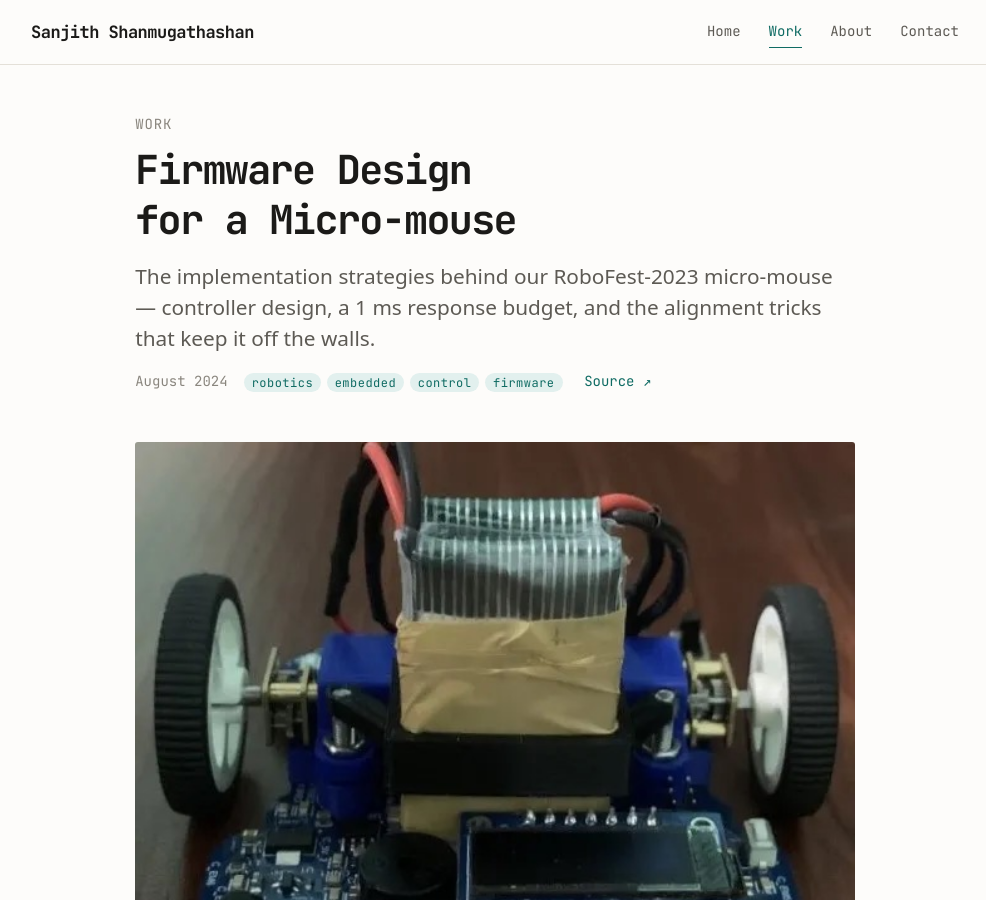
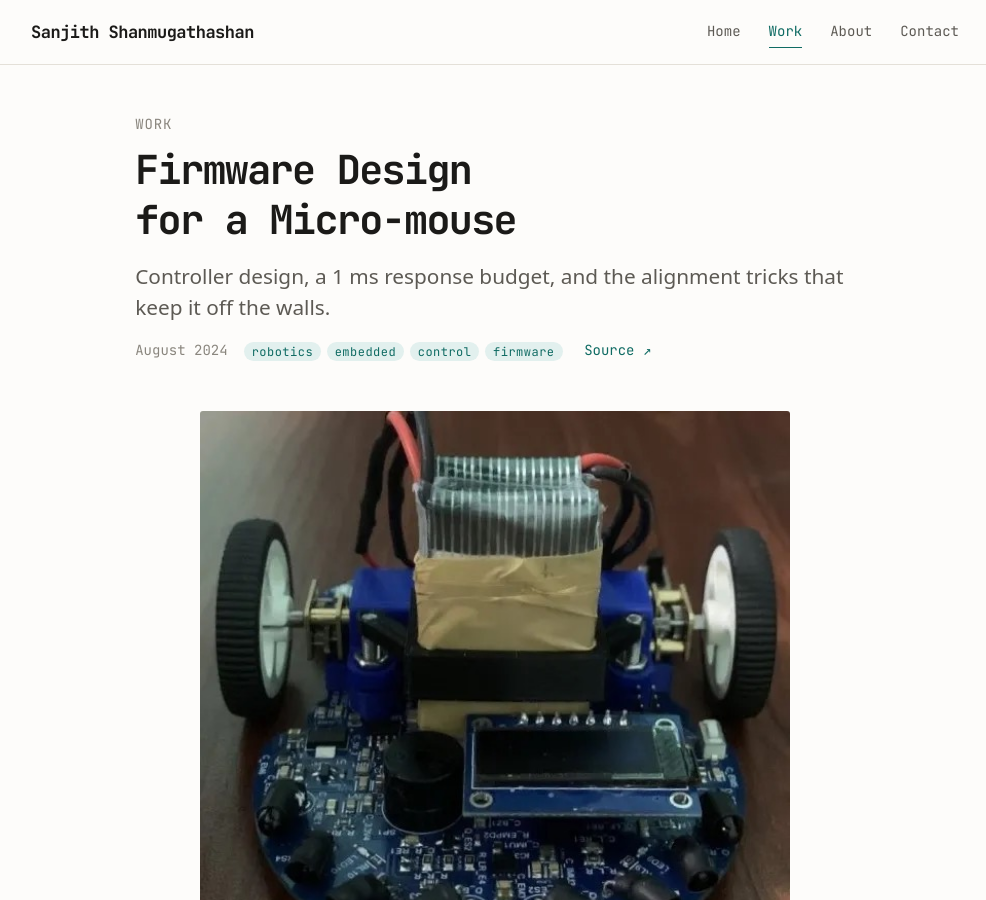
Before and after one commit to sanjith1999/sanjith1999.github.io, a Jekyll site: the page built from _projects/micromouse.md, in a window 1280 px wide and 900 px high. Shown: the whole window, without its empty margins (145-1131 px from the left). Built offline with Jekyll 4.4.1, drawn with Linux system fonts in a browser that asks for light colours; some web fonts are replaced.

Commit message:
WIP001: Trim the MicroMouse lede and shrink its cover figure
The lede now starts at "Controller design", dropping the clause that
restated the title.

Covers can be sized with `cover_width` in the front matter; MicroMouse
uses 82%, since the cover filled the column at full width.

Co-Authored-By: Claude Opus 5 <noreply@anthropic.com>

```diff
--- a/_layouts/project.html
+++ b/_layouts/project.html
@@ -19,7 +19,7 @@ layout: default
   </header>
 
   {%- if page.cover %}
-  {% include figure.html src=page.cover alt=page.cover_alt caption=page.cover_caption wide=true %}
+  {% if page.cover_width %}{% include figure.html src=page.cover alt=page.cover_alt caption=page.cover_caption width=page.cover_width %}{% else %}{% include figure.html src=page.cover alt=page.cover_alt caption=page.cover_caption wide=true %}{% endif %}
   {%- endif %}
 
   {%- comment -%} Table of contents, built from the rendered <h2>s. {%- endcomment -%}
--- a/_projects/micromouse.md
+++ b/_projects/micromouse.md
@@ -1,10 +1,11 @@
 ---
 title: Firmware Design for a Micro-mouse
-summary: The implementation strategies behind our RoboFest-2023 micro-mouse — controller design, a 1 ms response budget, and the alignment tricks that keep it off the walls.
+summary: Controller design, a 1 ms response budget, and the alignment tricks that keep it off the walls.
 date: 2024-08-22
 cover: /assets/images/micromouse/mouse.jpeg
 cover_alt: The assembled micro-mouse, a round PCB with two wheels, an OLED display and IR sensors
 cover_caption: Our design for RoboFest-2023.
+cover_width: 82%
 tags: [robotics, embedded, control, firmware]
 repo: https://github.com/sanjith1999/SINDiB-MicroMouse
 math: true
```
